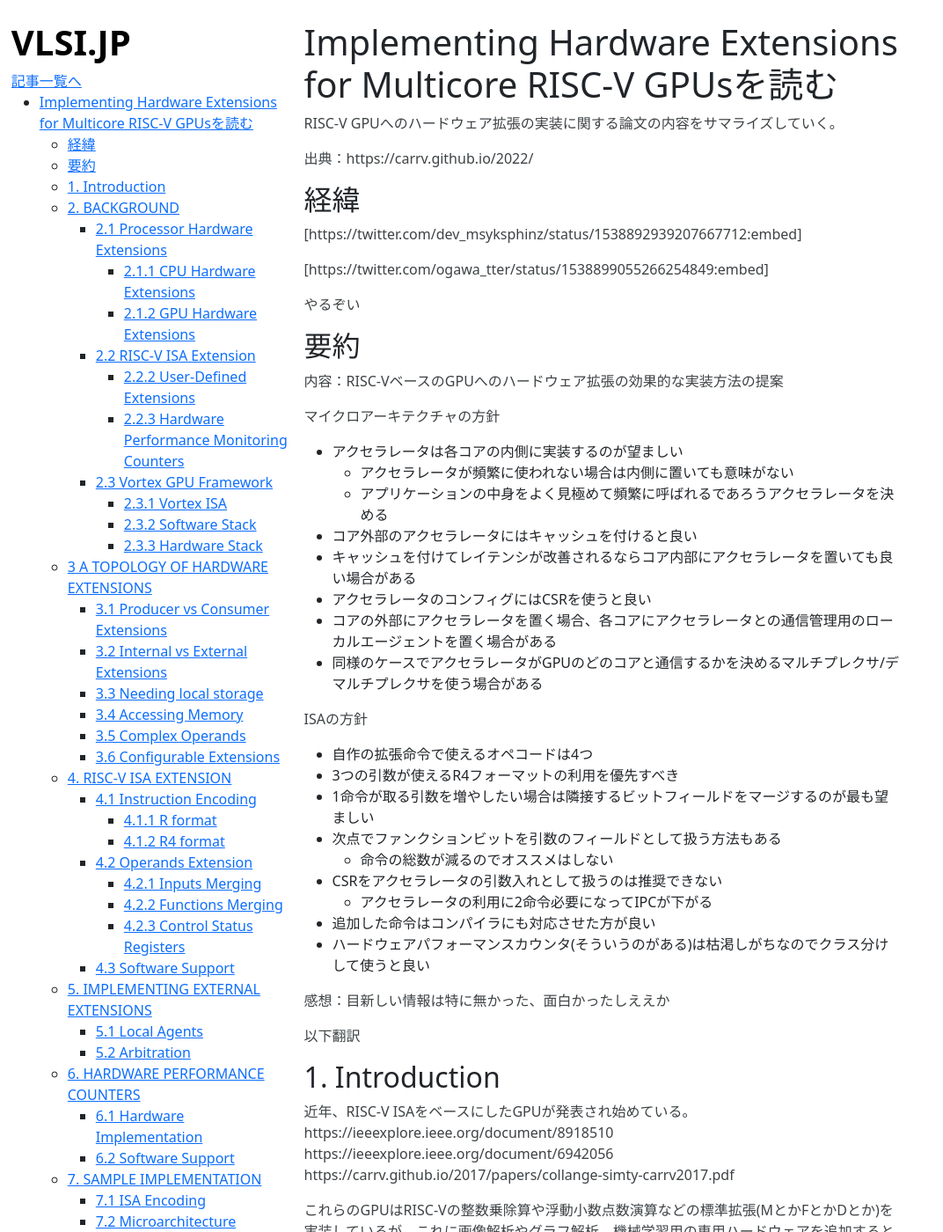
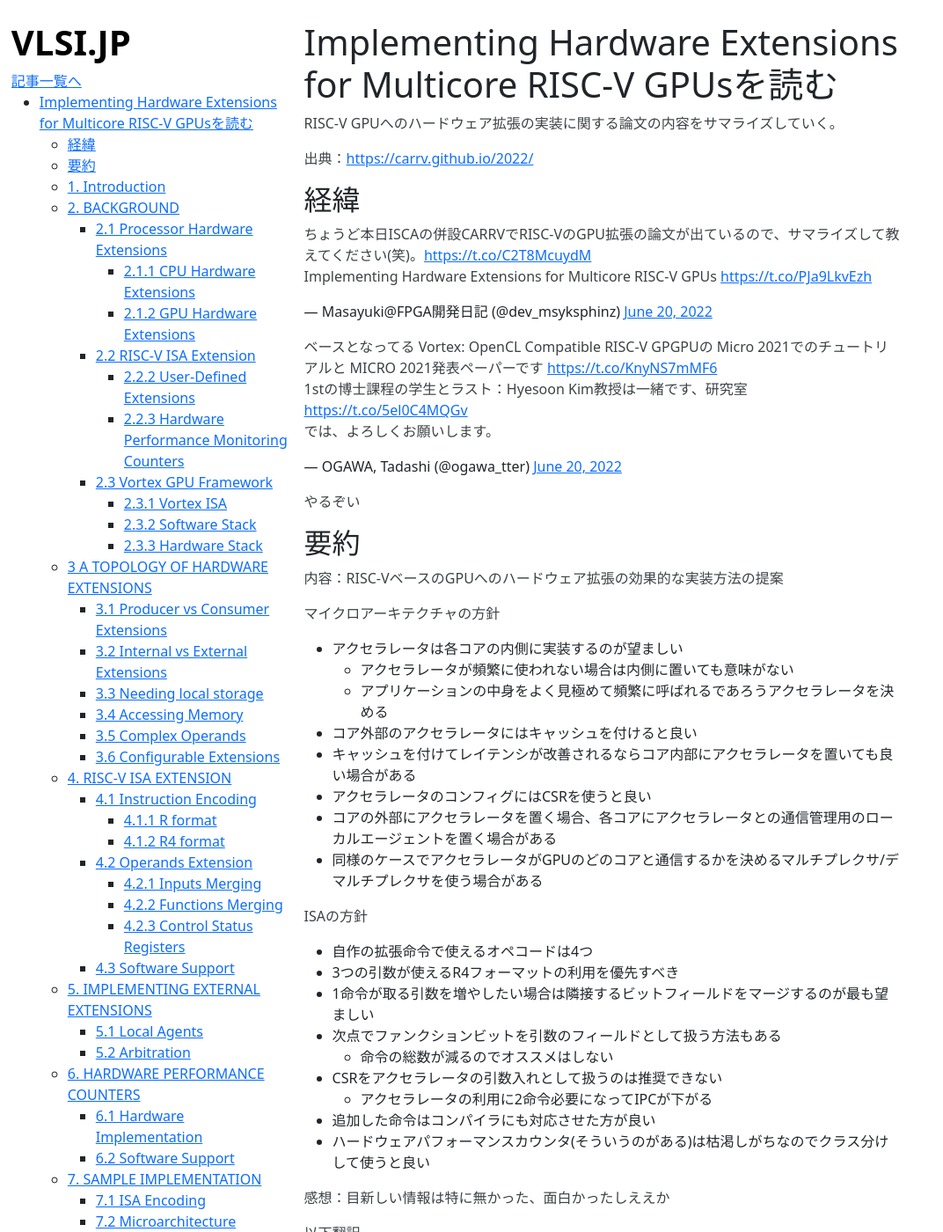
Before and after one commit to Cra2yPierr0t/Cra2yPierr0t.github.io, a Jekyll site: the page built from RISCVGPU.md, in a window 1280 px wide and 1400 px high. Shown: the whole window at 88% size, without its empty margins (0-1072 px from the left). Built offline with Jekyll 4.4.1, drawn with Linux system fonts in a browser that asks for light colours; our own code applies the rules of GitHub Pages for plain Markdown files; formulas are drawn with MathJax 3; comment, search, counter and statistics services are not loaded; some of the changed text lies outside the part shown.

Commit message:
fixed link

```diff
--- a/RISCVGPU.md
+++ b/RISCVGPU.md
@@ -2,13 +2,13 @@
 
 RISC-V GPUへのハードウェア拡張の実装に関する論文の内容をサマライズしていく。
 
-出典：https://carrv.github.io/2022/
+出典：[https://carrv.github.io/2022/](https://carrv.github.io/2022/)
 
 ## 経緯
 
-[https://twitter.com/dev_msyksphinz/status/1538892939207667712:embed]
+<blockquote class="twitter-tweet"><p lang="ja" dir="ltr">ちょうど本日ISCAの併設CARRVでRISC-VのGPU拡張の論文が出ているので、サマライズして教えてください(笑)。<a href="https://t.co/C2T8McuydM">https://t.co/C2T8McuydM</a><br>Implementing Hardware Extensions for Multicore RISC-V GPUs <a href="https://t.co/PJa9LkvEzh">https://t.co/PJa9LkvEzh</a></p>&mdash; Masayuki@FPGA開発日記 (@dev_msyksphinz) <a href="https://twitter.com/dev_msyksphinz/status/1538892939207667712?ref_src=twsrc%5Etfw">June 20, 2022</a></blockquote> <script async src="https://platform.twitter.com/widgets.js" charset="utf-8"></script>
 
-[https://twitter.com/ogawa_tter/status/1538899055266254849:embed]
+<blockquote class="twitter-tweet" data-conversation="none"><p lang="ja" dir="ltr">ベースとなってる Vortex: OpenCL Compatible RISC-V GPGPUの Micro 2021でのチュートリアルと MICRO 2021発表ペーパーです <a href="https://t.co/KnyNS7mMF6">https://t.co/KnyNS7mMF6</a><br>1stの博士課程の学生とラスト：Hyesoon Kim教授は一緒です、研究室 <a href="https://t.co/5el0C4MQGv">https://t.co/5el0C4MQGv</a><br>では、よろしくお願いします。</p>&mdash; OGAWA, Tadashi (@ogawa_tter) <a href="https://twitter.com/ogawa_tter/status/1538899055266254849?ref_src=twsrc%5Etfw">June 20, 2022</a></blockquote> <script async src="https://platform.twitter.com/widgets.js" charset="utf-8"></script>
 
 やるぞい
 
@@ -45,9 +45,9 @@ ISAの方針
 ## 1. Introduction
 
 近年、RISC-V ISAをベースにしたGPUが発表され始めている。
-https://ieeexplore.ieee.org/document/8918510
-https://ieeexplore.ieee.org/document/6942056
-https://carrv.github.io/2017/papers/collange-simty-carrv2017.pdf
+[https://ieeexplore.ieee.org/document/8918510](https://ieeexplore.ieee.org/document/8918510)
+[https://ieeexplore.ieee.org/document/6942056](https://ieeexplore.ieee.org/document/6942056)
+[https://carrv.github.io/2017/papers/collange-simty-carrv2017.pdf](https://carrv.github.io/2017/papers/collange-simty-carrv2017.pdf)
 
 これらのGPUはRISC-Vの整数乗除算や浮動小数点数演算などの標準拡張(MとかFとかDとか)を実装しているが、これに画像解析やグラフ解析、機械学習用の専用ハードウェアを追加するとなると標準拡張だけでは不十分であり、非標準の拡張を実装する必要がある。
 
```
